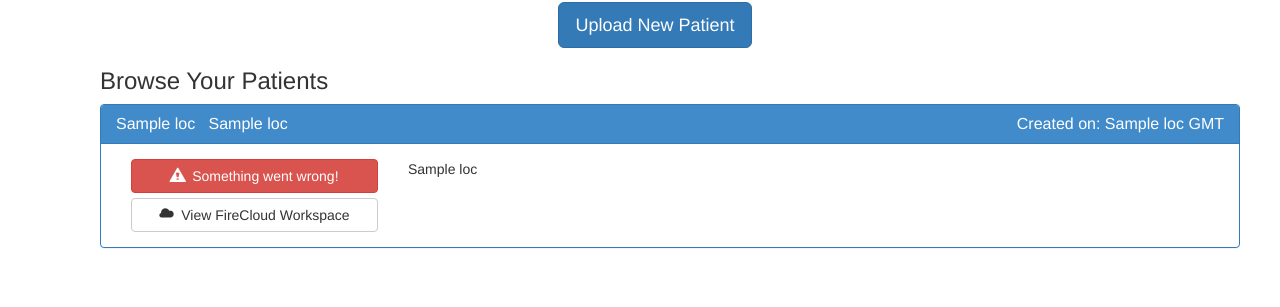
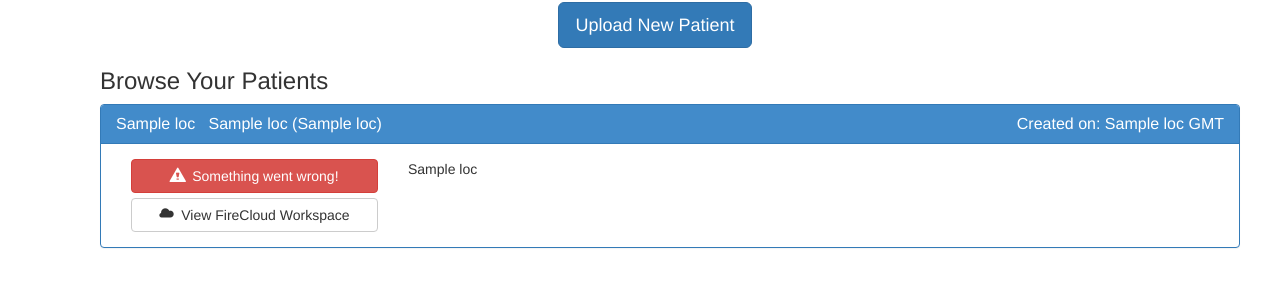
Before and after one commit to vanallenlab/moalmanac-portal, a Flask app: template app/templates/user.html in a window 1280 px wide. Shown: the part 320-627 px from the top of the page. Run offline with Flask 2, Linux system fonts and the light colour scheme; the template is opened without the code that fills it: most values are stand-ins (such as "Sample title", 1, 10 or a date in 2020); parts of the project's set-up code (start-up, migrations or seed data) failed here and were passed over; some libraries are stand-ins or nearby versions.

Commit message:
Patient table shows tumor type long and short

```diff
--- a/app/dictManager.py
+++ b/app/dictManager.py
@@ -115,7 +115,7 @@ class dataModelDict(object):
         return cls.df_to_str(df)
 
 class patientTable(object):
-    patientTable_cols = ['namespace', 'name', 'url', 'time', 'createdDate', 'tumorType', 'patientId',
+    patientTable_cols = ['namespace', 'name', 'url', 'time', 'createdDate', 'tumorTypeShort', 'tumorTypeLong' 'patientId',
                          'description', 'runningJobs', 'completed']
 
     @staticmethod
@@ -150,7 +150,8 @@ class patientTable(object):
         df.loc[0, 'url'] = cls.create_workspace_url(namespace_, name_)
         df.loc[0, 'createdDate'] = str(created_date_)
         df.loc[0, 'time'] = cls.convert_time(df.loc[0, 'createdDate'])
-        df.loc[0, 'tumorType'] = attributes_['tumorTypeLong']
+        df.loc[0, 'tumorTypeShort'] = attributes_['tumorTypeShort']
+        df.loc[0, 'tumorTypeLong'] = attributes_['tumorTypeLong']
         df.loc[0, 'patientId'] = attributes_['patientId']
         df.loc[0, 'description'] = attributes_['description']
         df.loc[0, 'runningJobs'] = submission_['runningSubmissionsCount']
--- a/app/templates/patientTable.html
+++ b/app/templates/patientTable.html
@@ -4,11 +4,12 @@
     <div class="panel panel-primary">
         <div class="panel-heading">
             <h4 class="panel-title">
-                {{ patient_table.loc[index, 'patientId'] }} &nbsp; {{ patient_table.loc[index, 'tumorType'] }}
+                {{ patient_table.loc[index, 'patientId'] }} &nbsp; {{ patient_table.loc[index, 'tumorTypeLong'] }}
+                ({{ patient_table.loc[index, 'tumorTypeShort'] }})
                 <div class="pull-right">Created on: {{ patient_table.loc[index, 'time'] }} GMT</div></h4>
         </div>
         <div class="panel-body">
-            <div class="col-sm-3">
+            <div class="col-md-3 col-sm-12 col-xs-12">
                 {% if (patient_table.loc[index, 'runningJobs'] == 1) %}
                     <button type="button" class="btn btn-muted btn-block" style="cursor:default;">
                         <span class="glyphicon glyphicon-time"></span>&nbsp;&nbsp;Running...</button>
@@ -22,7 +23,7 @@
                 <a href="{{ patient_table.loc[index, 'url'] }}" class="btn btn-default btn-block" role="button" target="_blank">
                     <span class="glyphicon glyphicon-cloud"></span>&nbsp;&nbsp;View FireCloud Workspace</a>
             </div>
-            <div class="col-sm-9">
+            <div class="col-md-9 col-sm-12 col-xs-12">
                 <p style="white-space: pre-wrap;">{{ patient_table.loc[index, 'description'] }}</p>
             </div>
         </div>
```
